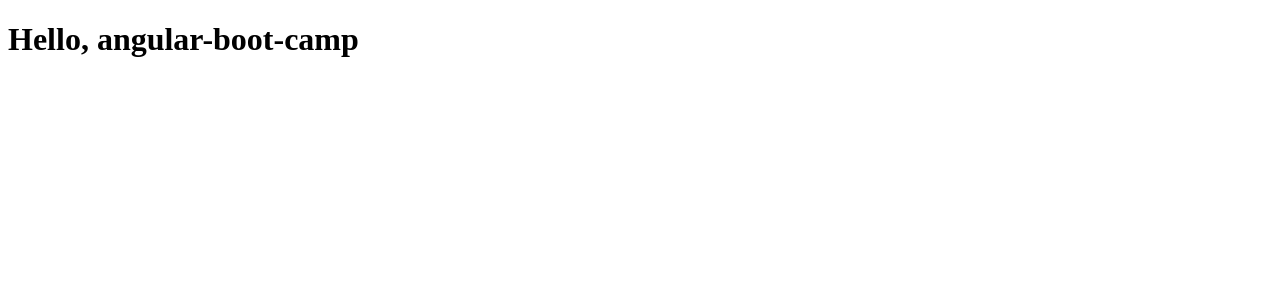
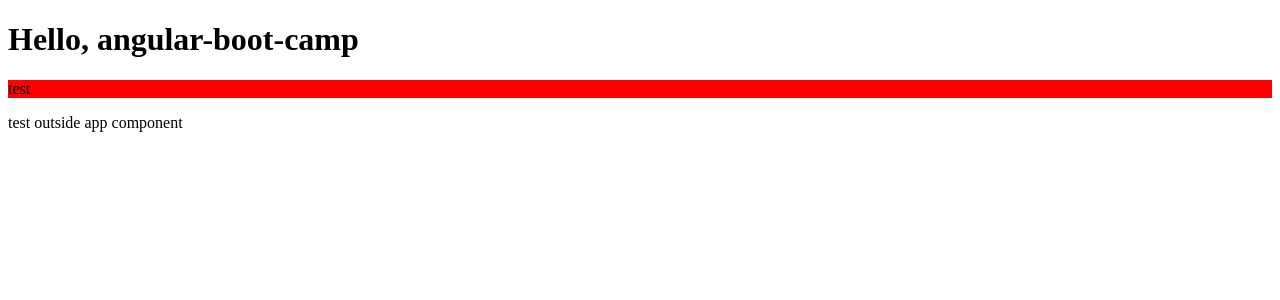
Before and after one commit to PaulineTurk/angular-crash-course, an Angular app in the folder angular-boot-camp/: page / in a window 1280 px wide. Shown: the top 300 px of the page. Built offline with nearby package versions, Linux system fonts and the light colour scheme.

Commit message:
feat: add style scoped to component

```diff
--- a/angular-boot-camp/src/app/app.ts
+++ b/angular-boot-camp/src/app/app.ts
@@ -6,10 +6,15 @@ import { RouterOutlet } from '@angular/router';
   imports: [RouterOutlet],
   template: `
     <h1>Hello, {{ title() }}</h1>
+    <p>test</p>
 
     <router-outlet />
   `,
-  styles: [],
+  styles: [`
+        p {
+      background-color: red
+    }
+    `],
 })
 export class App {
   protected readonly title = signal('angular-boot-camp');
--- a/angular-boot-camp/src/index.html
+++ b/angular-boot-camp/src/index.html
@@ -1,5 +1,6 @@
 <!doctype html>
 <html lang="en">
+
 <head>
   <meta charset="utf-8">
   <title>AngularBootCamp</title>
@@ -7,7 +8,10 @@
   <meta name="viewport" content="width=device-width, initial-scale=1">
   <link rel="icon" type="image/x-icon" href="favicon.ico">
 </head>
+
 <body>
   <app-root></app-root>
+  <p>test outside app component</p>
 </body>
+
 </html>
```
